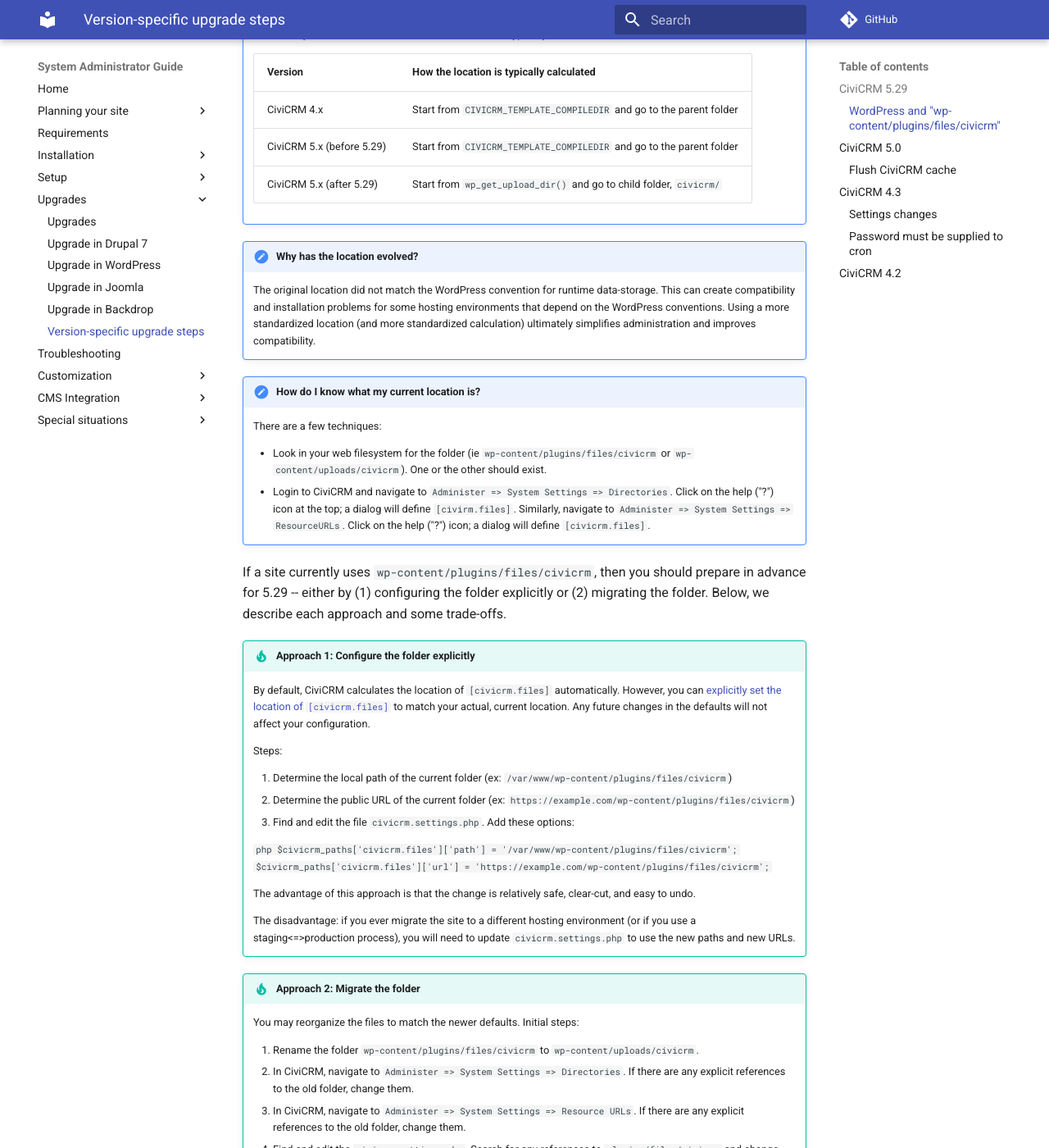
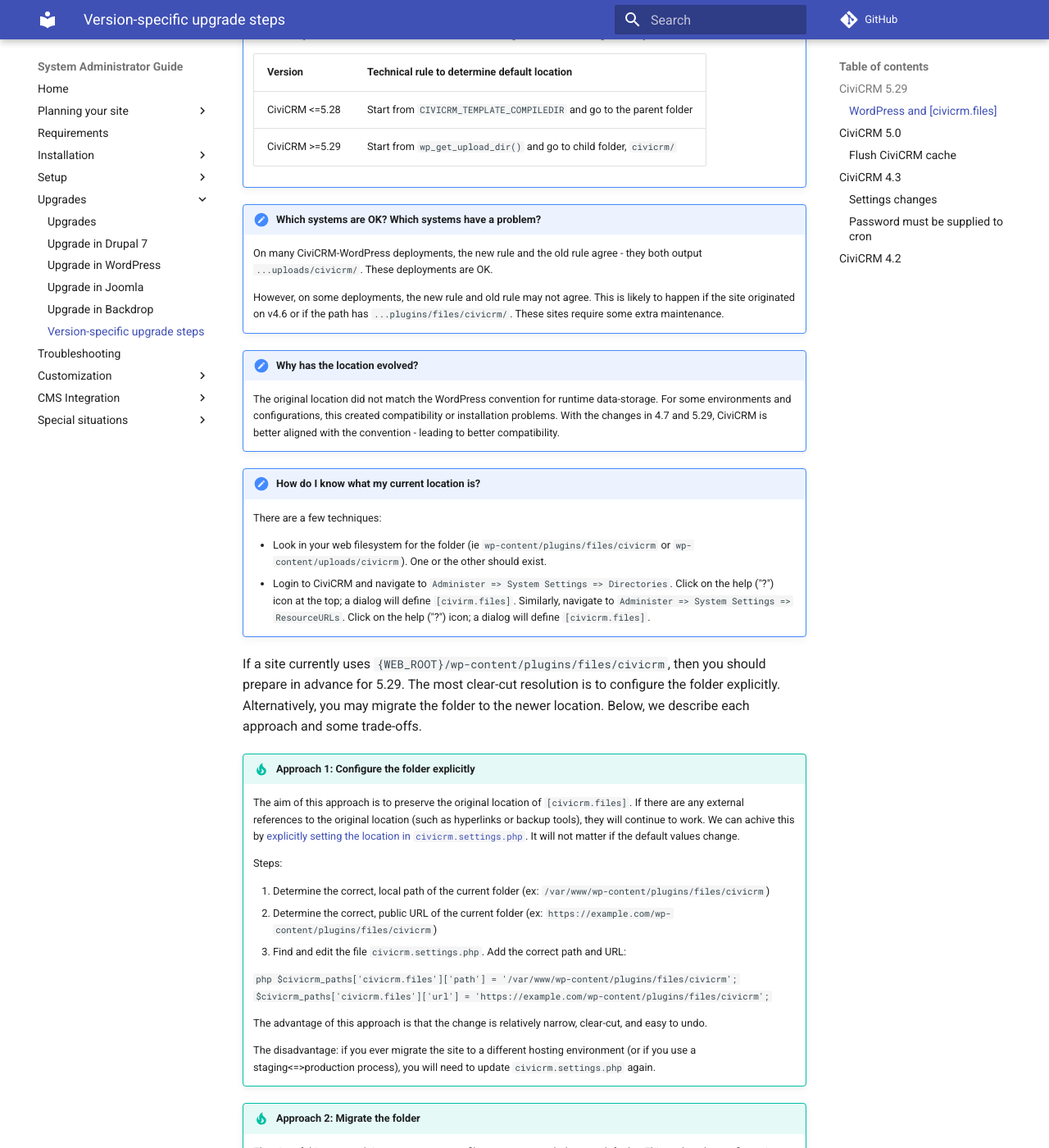
Before and after one commit to civicrm/civicrm-sysadmin-guide, an MkDocs documentation site: the page built from docs/upgrade/version-specific.md, in a window 1280 px wide and 1400 px high, scrolled down 839 px. Shown: the whole window at 82% size. Built offline with MkDocs 1.6.1 and Material for MkDocs 9.7.7, drawn with Linux system fonts in a browser that asks for light colours; comment, search, counter and statistics services are not loaded; some of the changed text lies outside the part shown.

Commit message:
dev/wordpress#66 - More edits:
* Fix versioning tables
* Add "Which systems are OK? Which systems have a problem?"
* In "Approach 1" and "Approach 2" hae better intro para.
* Sundry copy-edits

````diff
--- a/docs/upgrade/version-specific.md
+++ b/docs/upgrade/version-specific.md
@@ -8,7 +8,7 @@ For example, if you are upgrading from CiviCRM 4.1 to CiviCRM 4.3, then you shou
 
 ## CiviCRM 5.29
 
-### WordPress and "wp-content/plugins/files/civicrm"
+### WordPress and `[civicrm.files]`
 
 The CiviCRM "files" folder (a.k.a.  `[civicrm.files]`) stores runtime data, such as uploaded images, log files, and
 certain caches.  The folder is created automatically during installation.  However, the default location of this folder
@@ -16,27 +16,33 @@ has evolved, and some systems require a manual update.
 
 !!! note "How has the folder changed?"
 
-    The location of `[civicrm.files]` on WordPress has evolved in the *de facto* typical location:
+    During CiviCRM 4.x, the *de facto*, typical location changed:
 
     | Version | Typical location |
     | -- | -- |
-    | CiviCRM 4.x | `{webroot}/wp-content/plugins/files/civicrm` |
-    | CiviCRM 5.x | `{webroot}/wp-content/uploads/civicrm` |
+    | CiviCRM <=4.6 | `{WEB_ROOT}/wp-content/plugins/files/civicrm/` |
+    | CiviCRM >=4.7 | `{WEB_ROOT}/wp-content/uploads/civicrm/` |
 
-    Additionally, there is an evolution in *how* the location is typically calculated:
+    Additionally, in Civi 5.29, the technical rule for calculating the location changed subtly:
 
-    | Version | How the location is typically calculated |
+    | Version | Technical rule to determine default location |
     | -- | -- |
-    | CiviCRM 4.x | Start from `CIVICRM_TEMPLATE_COMPILEDIR` and go to the parent folder |
-    | CiviCRM 5.x (before 5.29) | Start from `CIVICRM_TEMPLATE_COMPILEDIR` and go to the parent folder|
-    | CiviCRM 5.x (after 5.29) | Start from `wp_get_upload_dir()` and go to child folder, `civicrm/` |
+    | CiviCRM <=5.28 | Start from `CIVICRM_TEMPLATE_COMPILEDIR` and go to the parent folder |
+    | CiviCRM >=5.29 | Start from `wp_get_upload_dir()` and go to child folder, `civicrm/` |
+
+!!! note "Which systems are OK? Which systems have a problem?"
+
+    On many CiviCRM-WordPress deployments, the new rule and the old rule agree - they both output
+    `...uploads/civicrm/`.  These deployments are OK.
+
+    However, on some deployments, the new rule and old rule may not agree. This is likely to happen if the site
+    originated on v4.6 or if the path has `...plugins/files/civicrm/`. These sites require some extra maintenance.
 
 !!! note "Why has the location evolved?"
 
-    The original location did not match the WordPress convention for runtime data-storage.  This can create
-    compatibility and installation problems for some hosting environments that depend on the WordPress conventions.
-    Using a more standardized location (and more standardized calculation) ultimately simplifies administration and
-    improves compatibility.
+    The original location did not match the WordPress convention for runtime data-storage.  For some environments and
+    configurations, this created compatibility or installation problems.  With the changes in 4.7 and 5.29, CiviCRM is
+    better aligned with the convention - leading to better compatibility.
 
 !!! note "How do I know what my current location is?"
 
@@ -48,41 +54,46 @@ has evolved, and some systems require a manual update.
       top; a dialog will define `[civirm.files]`.  Similarly, navigate to `Administer => System Settings => Resource
       URLs`.  Click on the help ("?") icon; a dialog will define `[civicrm.files]`.
 
-If a site currently uses `wp-content/plugins/files/civicrm`, then you should prepare in advance for 5.29 -- either by
-(1) configuring the folder explicitly or (2) migrating the folder.  Below, we describe each approach and some trade-offs.
+If a site currently uses `{WEB_ROOT}/wp-content/plugins/files/civicrm`, then you should prepare in advance for 5.29.
+The most clear-cut resolution is to configure the folder explicitly.  Alternatively, you may migrate the folder to the
+newer location.  Below, we describe each approach and some trade-offs.
 
 !!! tip "Approach 1: Configure the folder explicitly"
 
-    By default, CiviCRM calculates the location of `[civicrm.files]` automatically.  However, you
-    can [explicitly set the location of `[civicrm.files]`](../customize/paths.md) to match your
-    actual, current location.  Any future changes in the defaults will not affect your configuration.
+    The aim of this approach is to preserve the original location of `[civicrm.files]`.  If there are any external
+    references to the original location (such as hyperlinks or backup tools), they will continue to work.  We can
+    achive this by [explicitly setting the location in `civicrm.settings.php`](../customize/paths.md).  It will not
+    matter if the default values change.
 
     Steps:
 
-    1. Determine the local path of the current folder (ex: `/var/www/wp-content/plugins/files/civicrm`)
-    2. Determine the public URL of the current folder (ex: `https://example.com/wp-content/plugins/files/civicrm`)
-    3. Find and edit the file `civicrm.settings.php`. Add these options:
+    1. Determine the correct, local path of the current folder (ex: `/var/www/wp-content/plugins/files/civicrm`)
+    2. Determine the correct, public URL of the current folder (ex: `https://example.com/wp-content/plugins/files/civicrm`)
+    3. Find and edit the file `civicrm.settings.php`. Add the correct path and URL:
 
        ```php
        $civicrm_paths['civicrm.files']['path'] = '/var/www/wp-content/plugins/files/civicrm';
        $civicrm_paths['civicrm.files']['url'] = 'https://example.com/wp-content/plugins/files/civicrm';
        ```
 
-    The advantage of this approach is that the change is relatively safe, clear-cut, and easy to undo.
+    The advantage of this approach is that the change is relatively narrow, clear-cut, and easy to undo.
 
     The disadvantage: if you ever migrate the site to a different hosting environment (or if you use a staging<=>production
-    process), you will need to update `civicrm.settings.php` to use the new paths and new URLs.
+    process), you will need to update `civicrm.settings.php` again.
 
 !!! tip "Approach 2: Migrate the folder"
 
-    You may reorganize the files to match the newer defaults. Initial steps:
+    The aim of this approach is to re-arrange your filesystem to match the new defaults.  This makes the configuration
+    "thinner" or "more portable", but it may require more expertise and attention.
+
+    The initial steps are:
 
     1. Rename the folder `wp-content/plugins/files/civicrm` to `wp-content/uploads/civicrm`.
     2. In CiviCRM, navigate to `Administer => System Settings => Directories`. If there are any explicit
        references to the old folder, change them.
     3. In CiviCRM, navigate to `Administer => System Settings => Resource URLs`. If there are any explicit
        references to the old folder, change them.
-    4. Find and edit the `civicrm.settings.php`. Search for any references to `plugins/files/civicrm`
+    4. Find and edit the file `civicrm.settings.php`. Search for any references to `plugins/files/civicrm`
        and change them to `uploads/civicrm`.
 
     At this point, the folder has been formally moved - but we may not be done yet. There may still be
@@ -95,12 +106,9 @@ If a site currently uses `wp-content/plugins/files/civicrm`, then you should pre
 
     How to address old references?  If your hosting environment supports "symlinks", you might create a symlink from
     the old folder to the new folder.  Alternatively, you might configure the HTTP server to do redirects, or you might
-    do a global search/replace on MySQL content. Alas, the prognosis and details of these measures will depend
+    do a global search/replace on URLs that appear in MySQL content. Alas, the prognosis and details of these measures will depend
     on the specific deployment (*e.g.  Does it run on Linux or Windows?  Apache or nginx?  etc*) and on how the
     system was used (*e.g. Have users uploaded any images? Where are the old references?*)
-
-    The advantage of this approach is that the configuration will be more "portable" - e.g.  you can more easily
-    migrate, reproduce, or reconfigure the site for different environments.
 
 ## CiviCRM 5.0
 
````
